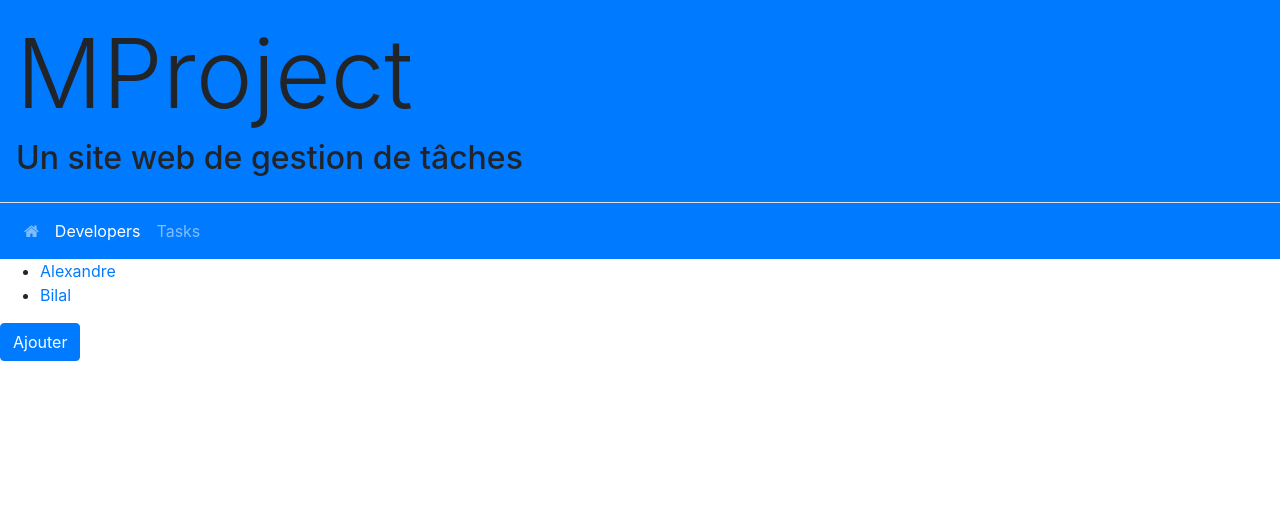
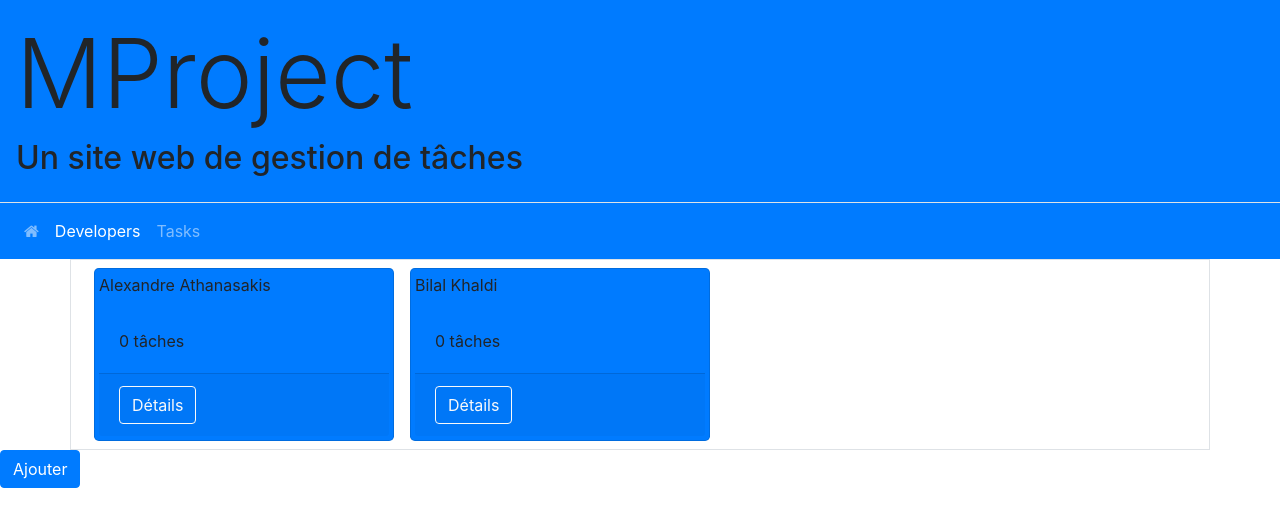
Before and after one commit to InteralexDev/mproject, a Django app: page /developer/ in a window 1280 px wide. Shown: the top 527 px of the page. Run offline with Django 3.2, Linux system fonts and the light colour scheme; data comes from the database, SQL or seed files in the repository; both versions use the stored data as it was after the commit; data that the repository does not hold is empty; some libraries are stand-ins or nearby versions.

Commit message:
Design improvement and delete button for developer

```diff
--- a/mproject/developer/models.py
+++ b/mproject/developer/models.py
@@ -1,10 +1,9 @@
-from django.db import models
-
 from django.db import models
 
 class Developer(models.Model):
     first_name = models.CharField("first name", max_length=200)
     last_name = models.CharField(max_length=200)
+    user_name = models.CharField(max_length=50)
 
     # Vérifie si un dev n'a aucune taches.
     def is_free(self):
--- a/mproject/developer/templates/_base.html
+++ b/mproject/developer/templates/_base.html
@@ -3,7 +3,7 @@
 
 <head>
     <meta charset="UTF-8">
-    <meta name="viewport" content="width=device-width, > initial-scale=1.0">
+    <meta name="viewport" content="width=device-width, initial-scale=1.0">
     <link rel="stylesheet" href="https://maxcdn.bootstrapcdn.com/bootstrap/4.5.2/css/bootstrap.min.css">
     <script src="https://ajax.googleapis.com/ajax/libs/jquery/3.5.1/jquery.min.js">
     </script>
--- a/mproject/developer/templates/developer/index.html
+++ b/mproject/developer/templates/developer/index.html
@@ -2,15 +2,26 @@
 {% block title %} Liste des dévelopeurs {% endblock title %}
 {% block content %}
 {% if developers %}
-<ul>
+<div class="container-sm l-3 d-flex flex-wrap border">
     {% for dev in developers %}
-    {#<li>{{ dev.first_name }}</li>#}
-    <li><a href="{% url 'developer:detail' dev.id %}"> {{ dev.first_name }}
-        </a></li>
+    <div class="card bg-primary m-2 p-1 rounded-lg" style="width:300px">
+        <div class="card-title">
+            {{ dev.first_name }} {{ dev.last_name }}
+        </div>
+        <div class="card-body">
+            {{ dev.tasks.all|length }}
+            tâche{{developer.tasks.all|length|pluralize}}
+        </div>
+        <div class="card-footer">
+            <a href="{% url 'developer:detail' dev.id %}" class="btn btn-outline-light">Détails</a>
+        </div>
+    </div>
     {% endfor %}
-</ul>
+</div>
 {% else %}
-<p><strong>Il n'y a aucune dévelopeur enregistré !</strong></p>
+<div class="container m-4">
+    <alert class="alert alert-warning">Il n'y a aucun dévelopeur enregistré</alert>
+</div>
 {% endif %}
 <!-- bloc modal -->
 {% include 'developer/_create_dev_modal.html' %}
--- a/mproject/developer/urls.py
+++ b/mproject/developer/urls.py
@@ -12,4 +12,5 @@ urlpatterns = [
     path('', IndexView.as_view(), name='index'),
     path('<int:pk>', DevDetailVue.as_view(), name='detail'),
     path('create', views.create, name='create'),
+    path('delete/<int:id>', views.delete, name='delete'),
 ]
--- a/mproject/developer/views.py
+++ b/mproject/developer/views.py
@@ -22,6 +22,8 @@ class DevDetailVue(DetailView):
     model = Developer
     template_name = 'developer/detail.html'
 
+# Interractions avec le modèle #
+
 def create(request):
     form = DeveloperForm(request.POST)
     if form.is_valid():
@@ -33,3 +35,9 @@ def create(request):
     # les données de la requête POST. Cela empêche les données d'être postée deux
     # fois si l'utilisateur clique sur le bouton précédent.
     return HttpResponseRedirect(reverse('developer:index'))
+
+def delete(request, id):
+    # On recois l'id par le lien défini dans urls (/delete/<id>)
+    # Puis on le supprime du modèle via filter.delete()
+    Developer.objects.filter(id=id).delete()
+    return HttpResponseRedirect(reverse('developer:index'))
```
Also changed, not shown: mproject/developer/templates/developer/detail.html (+25 -2 lines), mproject/db.sqlite3, mproject/developer/migrations/0001_initial.py.
